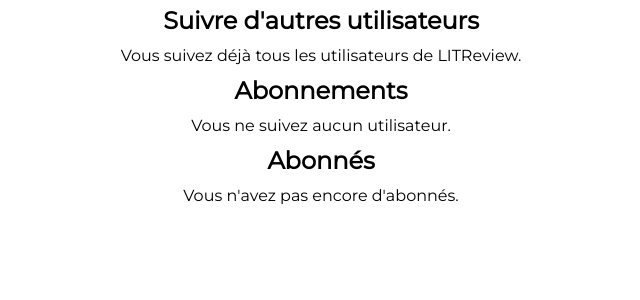
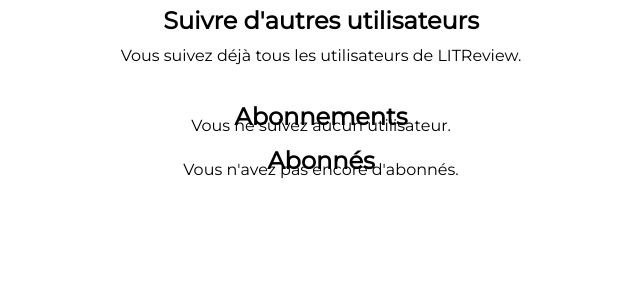
Before and after one commit to KDerec/LITReview, a Django app: template litreview/accounts/templates/subscription_page.html in a window 1280 px wide. Shown: the part 45-345 px from the top of the page, without its empty margins (319-959 px from the left). Run offline with Django 4.2, Linux system fonts and the light colour scheme; the template is opened without the code that fills it, so the values that code supplies are empty.

Commit message:
Better margin for title of subscription page

```diff
--- a/litreview/static/css/styles.css
+++ b/litreview/static/css/styles.css
@@ -190,6 +190,15 @@ label {
     line-break: anywhere;
 }
 
+#follow-other-user {
+    margin-bottom: 2%;
+}
+
+#subscription h1,
+#subscriber h1 {
+    margin-bottom: -2%;
+}
+
 #id-followable-users-list {
     padding: 0.5rem 2rem 0.5rem 2rem;
     margin-right: 1rem;
```
Also changed, not shown: litreview/db.sqlite3.
